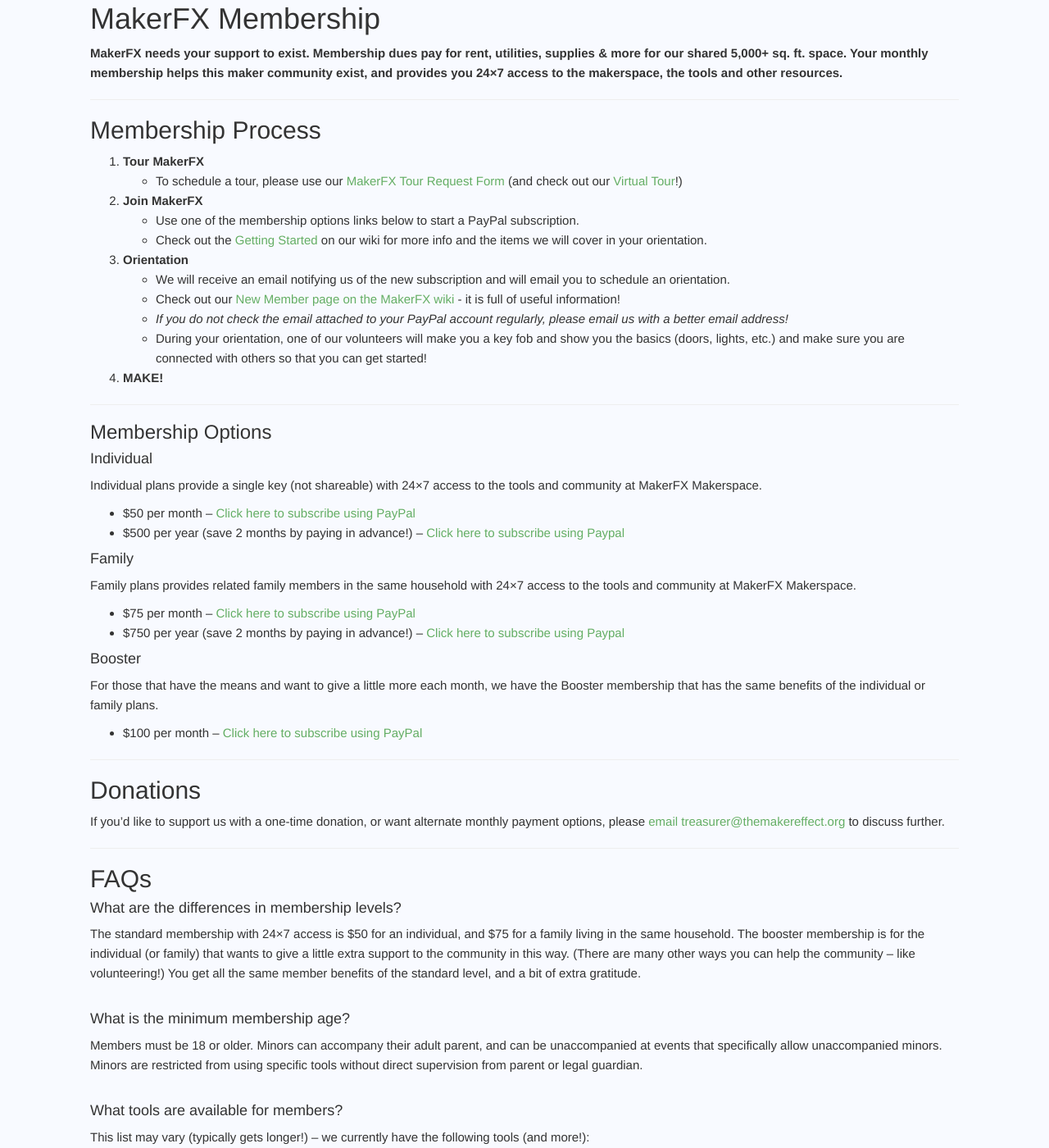
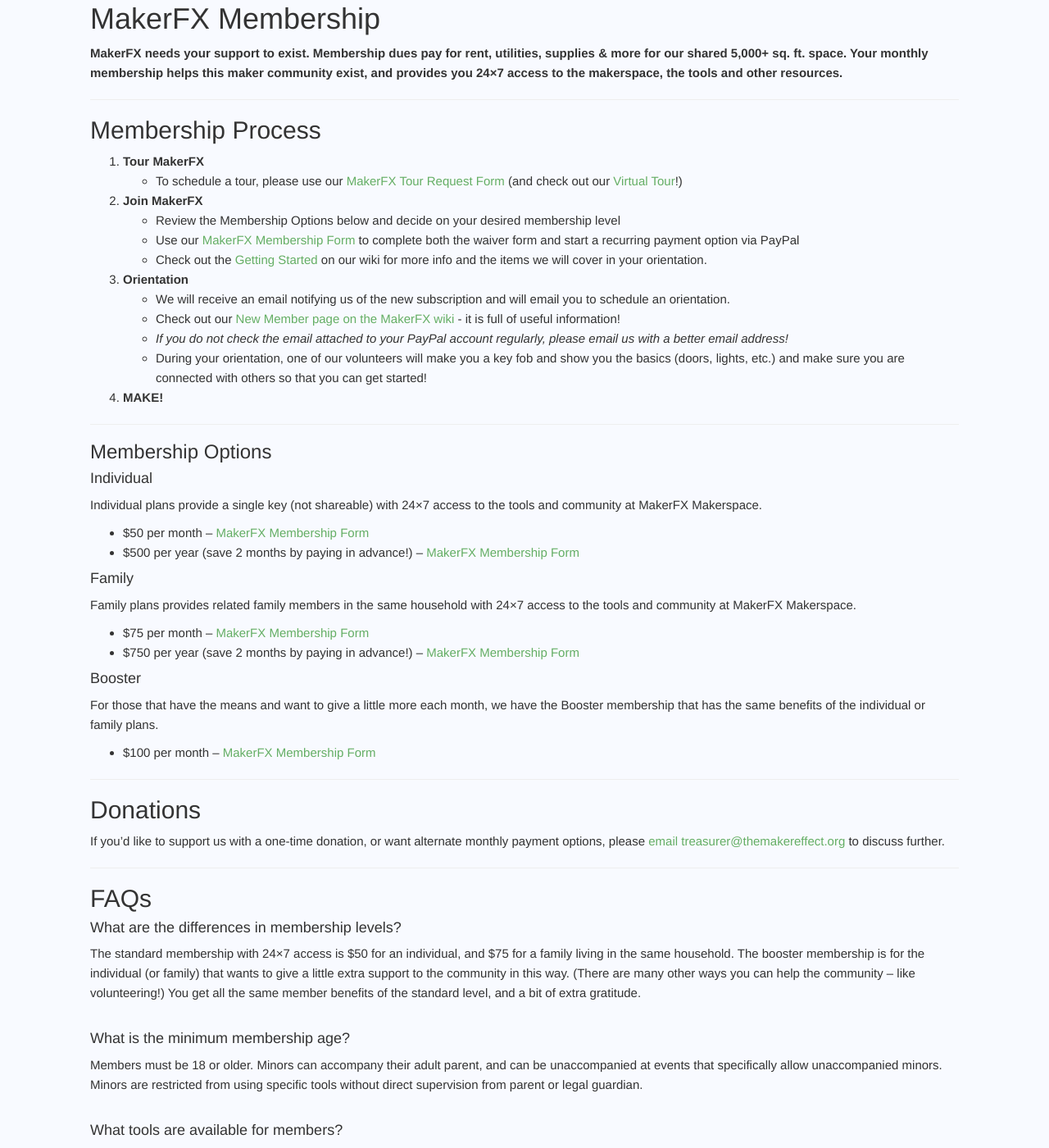
Before and after one commit to makerfx/makerfx.org, a Jekyll site: the page built from membership.md, in a window 1280 px wide and 1400 px high, scrolled down 523 px. Shown: the whole window at 82% size. Built offline with Jekyll 4.4.1, drawn with Linux system fonts in a browser that asks for light colours.

Commit message:
Update membership.md
Adjust Membership page to link to JotForm instead of PayPal.

```diff
--- a/membership.md
+++ b/membership.md
@@ -29,7 +29,8 @@ scrolltop: true
 1. **Tour MakerFX**
   * To schedule a tour, please use our [MakerFX Tour Request Form](https://form.jotform.com/makereffect/tour) (and check out our [Virtual Tour](/virtual-tour)!)
 2. **Join MakerFX**
-  * Use one of the membership options links below to start a PayPal subscription.
+  * Review the Membership Options below and decide on your desired membership level
+  * Use our [MakerFX Membership Form](https://form.jotform.com/makereffect/makerfx-membership) to complete both the waiver form and start a recurring payment option via PayPal
   * Check out the [Getting Started](http://wiki.makerfx.org/New-Members-Start-Here) on our wiki for more info and the items we will cover in your orientation.
 3. **Orientation**
   * We will receive an email notifying us of the new subscription and will email you to schedule an orientation.
@@ -45,21 +46,21 @@ scrolltop: true
 
 Individual plans provide a single key (not shareable) with 24×7 access to the tools and community at MakerFX Makerspace.
 
-- $50 per month – [Click here to subscribe using PayPal](https://www.paypal.com/webapps/billing/plans/subscribe?plan_id=P-0T93517419312605LL7B3TEY)
-- $500 per year (save 2 months by paying in advance!) – [Click here to subscribe using Paypal](https://www.paypal.com/webapps/billing/plans/subscribe?plan_id=P-8LF7238351897400SL7B3TQY)
+- $50 per month – [MakerFX Membership Form](https://form.jotform.com/makereffect/makerfx-membership)
+- $500 per year (save 2 months by paying in advance!) – [MakerFX Membership Form](https://form.jotform.com/makereffect/makerfx-membership)
 
 #### Family
 
 Family plans provides related family members in the same household with 24×7 access to the tools and community at MakerFX Makerspace.
 
-* $75 per month – [Click here to subscribe using PayPal](https://www.paypal.com/webapps/billing/plans/subscribe?plan_id=P-2SL55308T7530315FL7B3UHI)
-* $750 per year (save 2 months by paying in advance!) – [Click here to subscribe using Paypal](https://www.paypal.com/webapps/billing/plans/subscribe?plan_id=P-0AK98393XF242140HL7B3URI)
+* $75 per month – [MakerFX Membership Form](https://form.jotform.com/makereffect/makerfx-membership)
+* $750 per year (save 2 months by paying in advance!) – [MakerFX Membership Form](https://form.jotform.com/makereffect/makerfx-membership)
 
 #### Booster
 
 For those that have the means and want to give a little more each month, we have the Booster membership that has the same benefits of the individual or family plans.
 
-* $100 per month – [Click here to subscribe using PayPal](https://www.paypal.com/webapps/billing/plans/subscribe?plan_id=P-5FE500920X247203CL7B3U2A)
+* $100 per month – [MakerFX Membership Form](https://form.jotform.com/makereffect/makerfx-membership)
 
 ---
 
```
